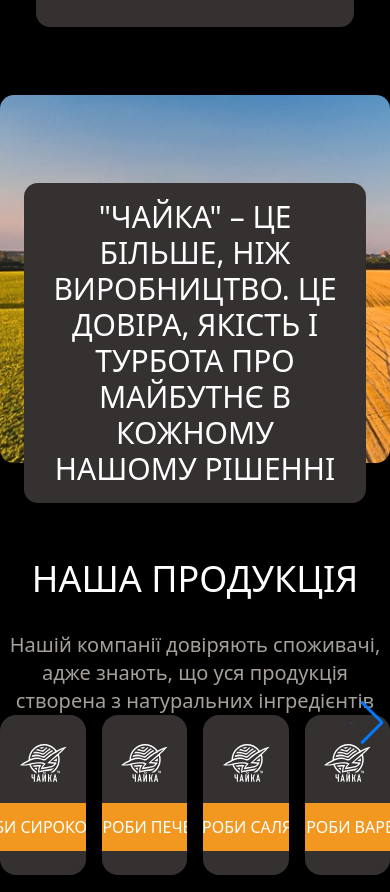
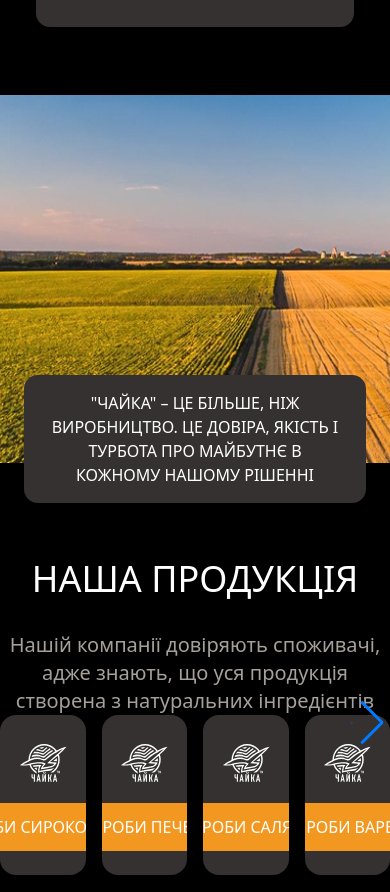
Before and after one commit to ArtemixArt228/chaika, a Next.js app: page / in a window 390 px wide. Shown: the part 4505-5397 px from the top of the page. Built offline with nearby package versions, Linux system fonts and the light colour scheme.

Commit message:
Refactor BannerSection: adjust styles for better responsiveness and consistency across screen sizes

```diff
--- a/src/app/(homepage)/banner-section/banner-section.tsx
+++ b/src/app/(homepage)/banner-section/banner-section.tsx
@@ -4,16 +4,16 @@ import Image from "next/image";
 export const BannerSection = () => {
   return (
     <section className="container mx-auto mb-24 lg:mb-52">
-      <div className="relative rounded-xl h-92">
+      <div className="relative lg:rounded-xl h-92">
         <Image
           src="/homepage/banner-section/banner.png"
           alt="Banner"
           fill
-          className="object-cover rounded-xl"
+          className="object-cover lg:rounded-xl"
         />
         <div className="absolute w-full z-10 p-6 -bottom-16">
           <div className="bg-night-rider rounded-xl text-center px-6 py-4">
-            <h5 className="text-3xl uppercase text-white">
+            <h5 className="text-base lg:text-3xl uppercase text-white">
               &#34;Чайка&#34; – це більше, ніж виробництво. Це довіра, якість і
               турбота про майбутнє в кожному нашому рішенні
             </h5>
```
